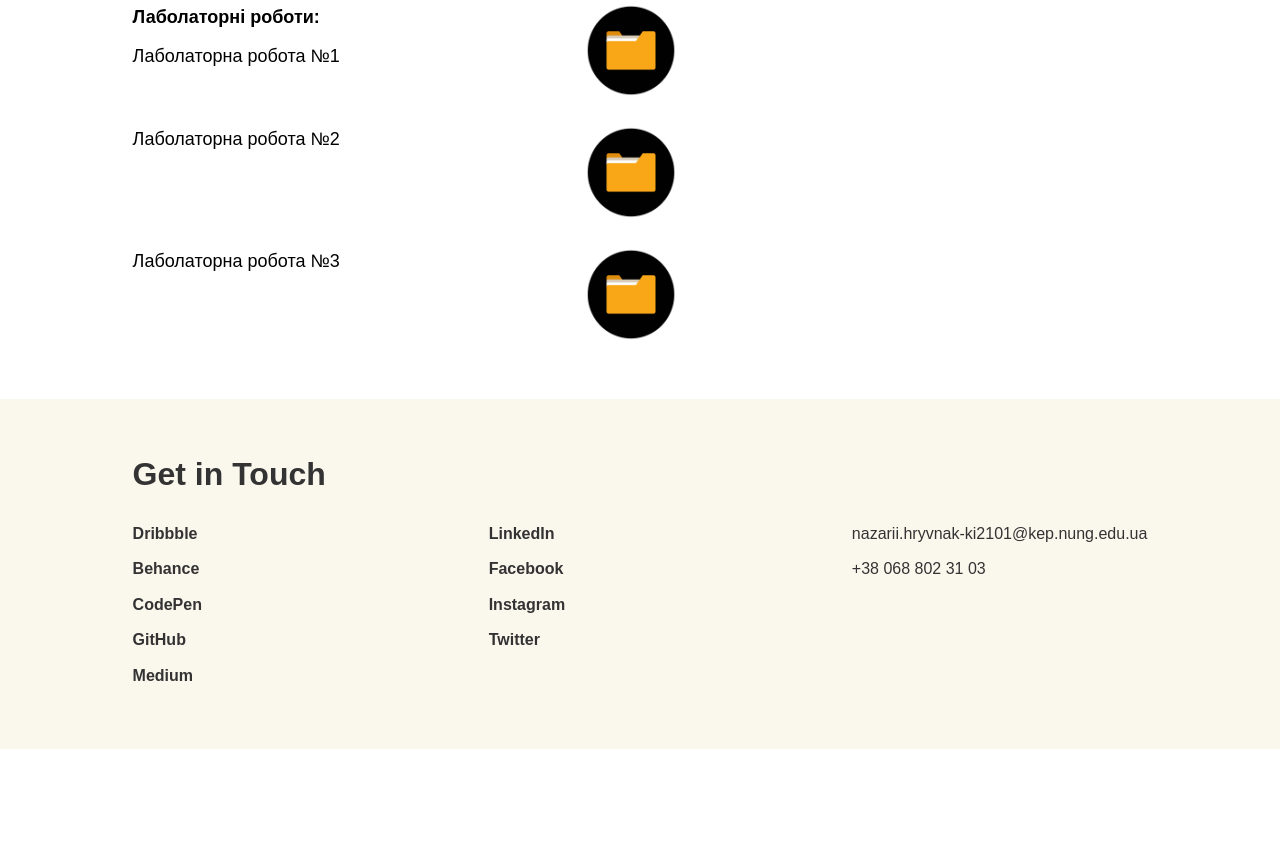
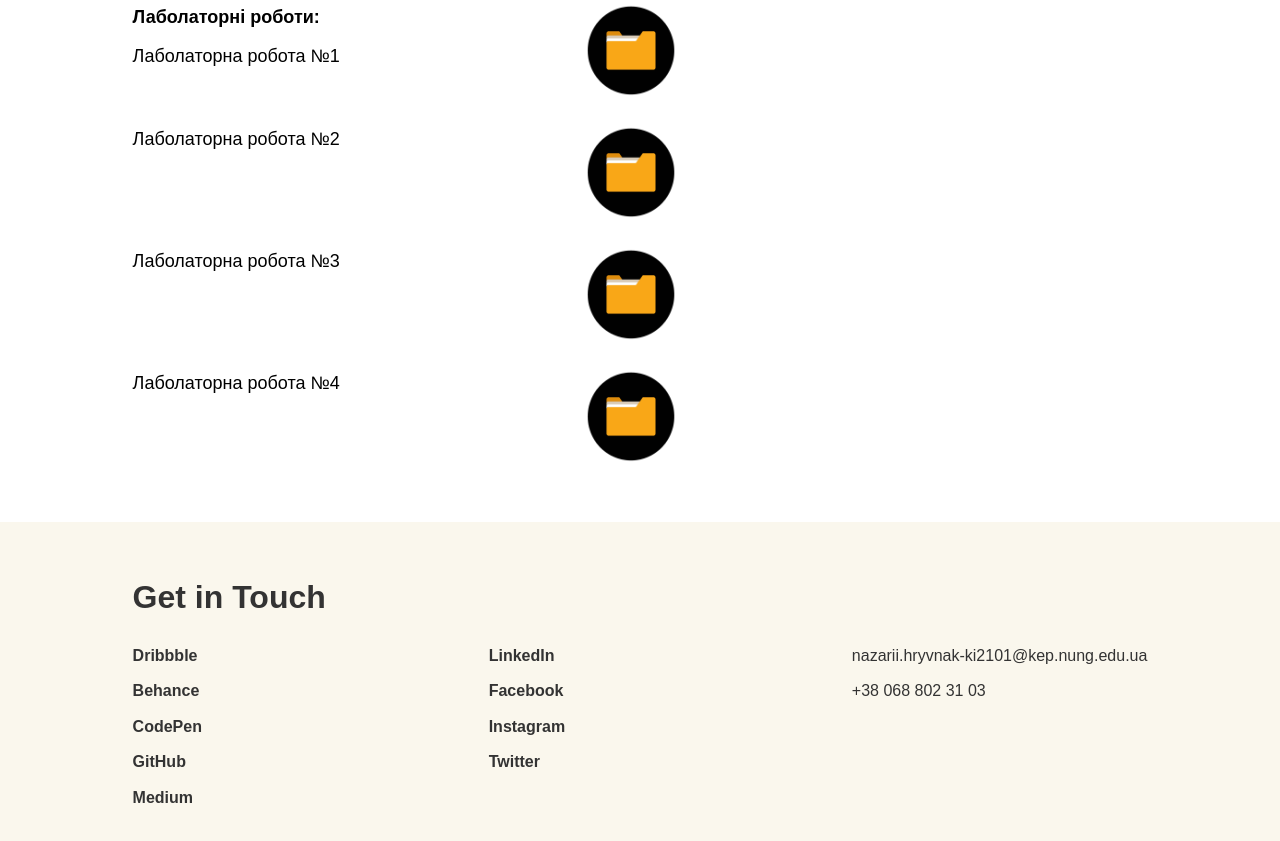
Before and after one commit to NazariiGrivnak/NazariiGrivnak.github.io, a plain HTML site: page index.html in a window 1280 px wide. Shown: the part 1835-2676 px from the top of the page. Before the commit the page ends 2584 px from the top, so only its background shows below. Drawn offline with Linux system fonts and the light colour scheme.

Commit message:
Update index.html

```diff
--- a/index.html
+++ b/index.html
@@ -126,6 +126,18 @@
                 </div>
 
 
+                <div class="portfolio-description">
+                    <p>Лаболаторна робота №4</p>
+                </div>
+                <div class="portfolio-images">
+                    <div class="image-row">
+                        <a href="Lab4/index.html" target="_blank">
+                            <img src="Images/1726381969656.png" alt="Portfolio image 1" class="hover-image">
+                        </a>
+                    </div>
+                </div>
+
+
 
             </div>
         </section>
```
